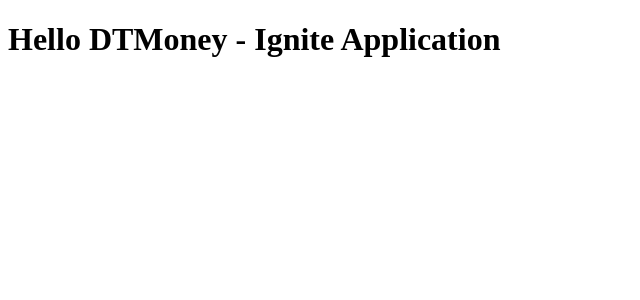
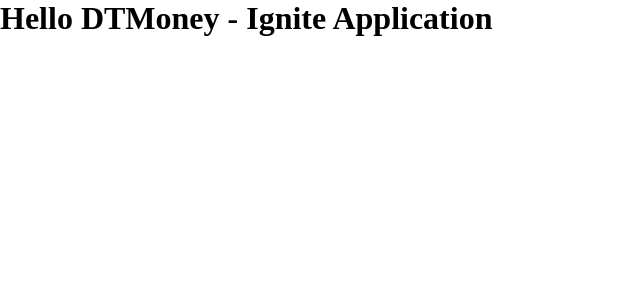
Before and after one commit to deyvsonaguiar/dtmoney-ignite-reactjs, a React (Create React App) app: page / in a window 1280 px wide. Shown: the top 300 px of the page, without its empty margins (0-640 px from the left). Built offline with nearby package versions, Linux system fonts and the light colour scheme.

Commit message:
Creating global styles with styled-components

```diff
--- a/src/App.tsx
+++ b/src/App.tsx
@@ -1,9 +1,11 @@
 import styled from 'styled-components'
+import { GlobalStyle } from './styles/global'
 
 export function App() {
   return (
     <div className="App">
       <h1>Hello DTMoney - Ignite Application</h1>
+      <GlobalStyle />
     </div>
   );
 }
--- /dev/null
+++ b/src/styles/global.ts
@@ -0,0 +1,40 @@
+import { createGlobalStyle } from "styled-components"
+
+export const GlobalStyle = createGlobalStyle`
+    :root {
+        --background: ##F0F2F5;
+        --text-body: #969CB3;
+        --text-title: #363F5F;
+        --shape: #FFFFFF;
+        --red: #E62E4D;
+        --green: #33CC95;
+        --blue: #5429CC;
+        --blue-light: #6933FF;
+    }
+
+    * {
+        margin: 0;
+        padding: 0;
+        box-sizing: border-box;
+    }
+
+    html {
+        @media (max-width: 1080px) {
+            font-size: 93.75%; //15px
+        }
+
+        @media (max-width: 720px) {
+            font-size: 87,5%; //14px
+        }
+    }
+
+    body {
+        background: var(--background);
+        -webkit-font-smoothing: antialiased;
+    }
+
+    [disabled] {
+        opacity: 0.6;
+        cursor: not-allowed;
+    }
+`
```
